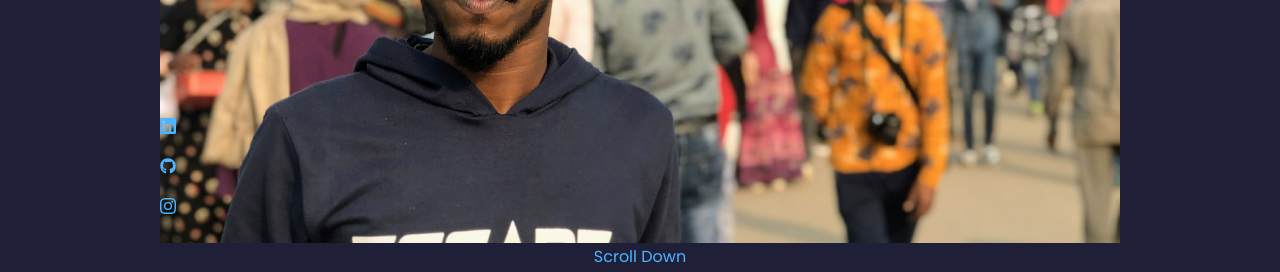
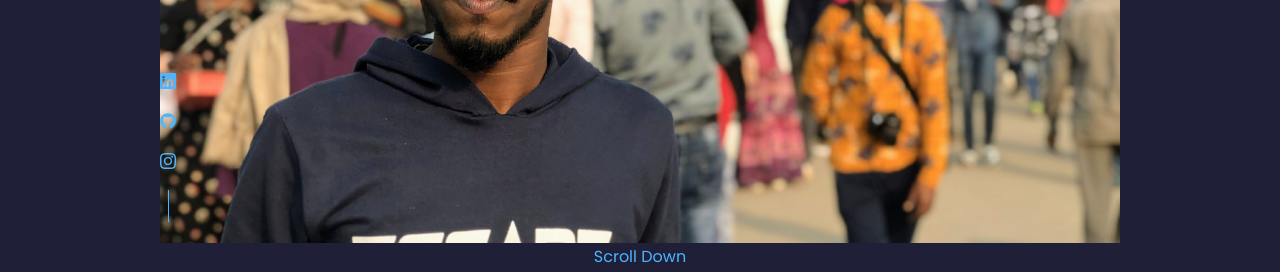
Before and after one commit to mohamedfazilk/React-Portfolio, a React (Create React App) app: page / in a window 1280 px wide. Shown: the part 1038-1310 px from the top of the page. Built offline with nearby package versions, Linux system fonts and the light colour scheme.

Commit message:
place the primary color line after the icons

```diff
--- a/src/components/header/header.css
+++ b/src/components/header/header.css
@@ -33,3 +33,10 @@ header {
     bottom: 3rem;
 
 }
+
+.header__socials::after {
+    content: '';
+    width: 1px;
+    height: 2rem;
+    background: var(--color-primary);
+}
```
